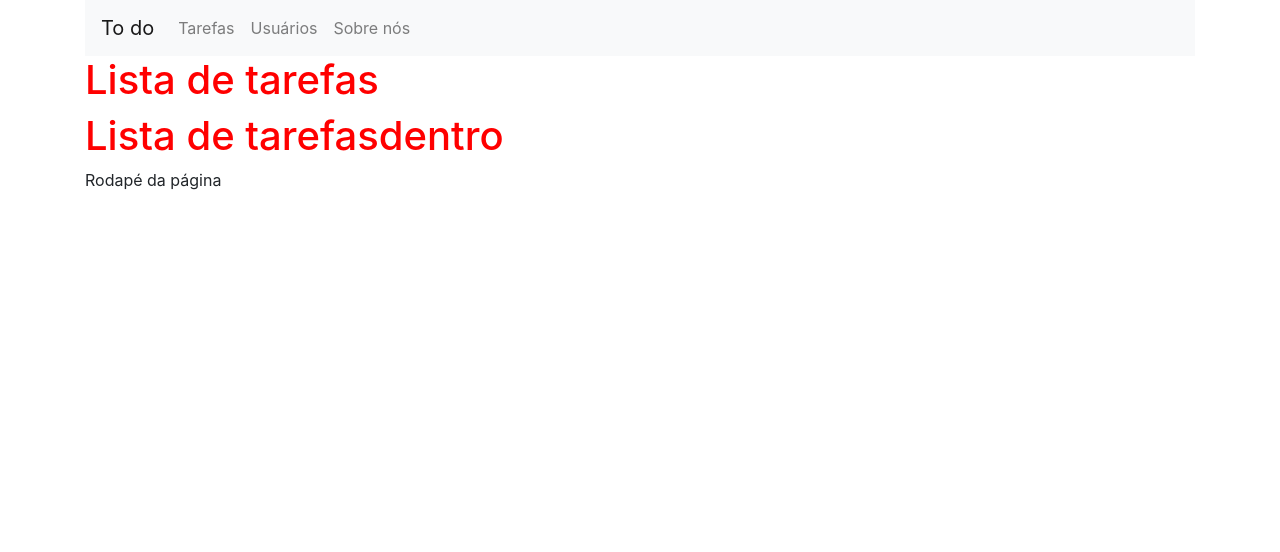
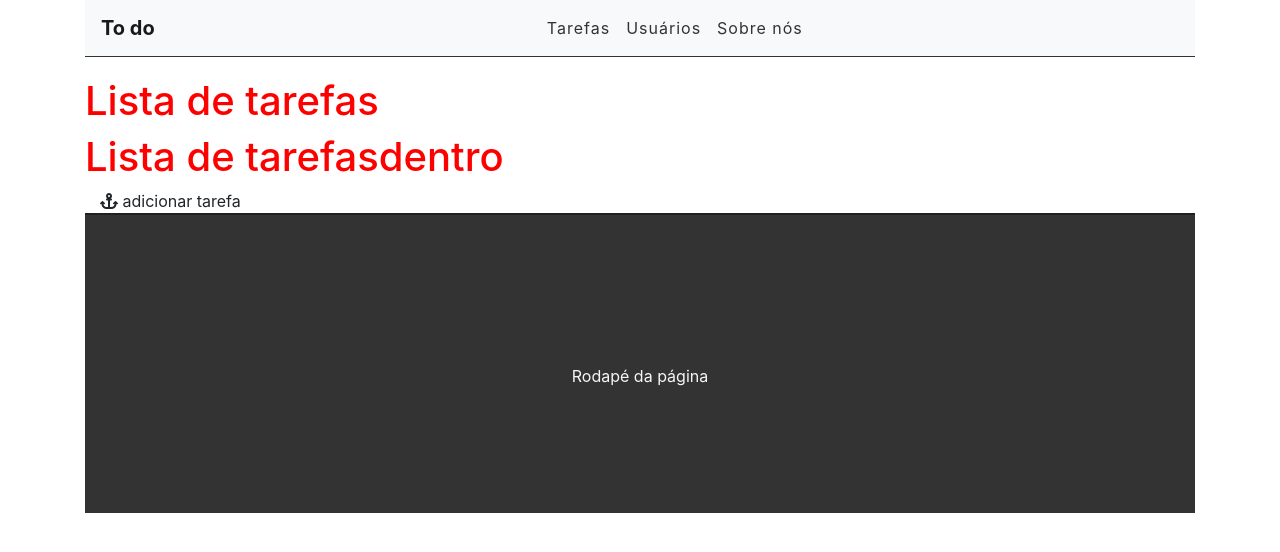
Before and after one commit to diefersonflori/django-python-hora-de-codar, a Django app: page / in a window 1280 px wide. Shown: the top 552 px of the page. Run offline with Django 3.2, Linux system fonts and the light colour scheme; some libraries are stand-ins or nearby versions.

Commit message:
adicionei icone

```diff
--- a/tasks/static/css/style.css
+++ b/tasks/static/css/style.css
@@ -1,3 +1,43 @@
 h1{
     color: red;
 }
+
+.container-fluid{
+    padding: 0; /* assim o espaçamento da div nao caga o layout*/
+
+}
+
+.navbar{
+    border-bottom: 1px solid #333 ; /* barra que fica em baixo bonitinha*/
+    margin-bottom: 20px;
+}
+
+.navbar-nav{
+    margin:auto; /*margem dos botoes*/
+}
+
+.navbar-brand{
+font-weight: bold; /* destaque melhor*/
+
+}
+
+.navbar-light .navbar-nav a.nav-link{
+color: #333;
+letter-spacing: 1px;
+
+}
+
+/*rodapé*/
+footer{
+
+    background-color: #333;
+    height: 300px;
+    border-top: 2px solid #202020;
+}
+
+footer p {
+    color: #f5f5f5;
+    text-align: center;
+    top: 50%;
+    position: relative;
+}
--- a/tasks/templates/base.html
+++ b/tasks/templates/base.html
@@ -8,6 +8,7 @@
     <meta name="viewport" content="width=device-width, initial-scale=1.0">
     <title>{% block titulo %} {% endblock %}</title>
     <link rel="stylesheet" href="https://stackpath.bootstrapcdn.com/bootstrap/4.5.0/css/bootstrap.min.css" integrity="sha384-9aIt2nRpC12Uk9gS9baDl411NQApFmC26EwAOH8WgZl5MYYxFfc+NcPb1dKGj7Sk" crossorigin="anonymous">
+    <script src="https://kit.fontawesome.com/5c475ec209.js" crossorigin="anonymous"></script>
     <link rel="stylesheet" href="{% static 'css/style.css'%}">
 </head>
 
@@ -35,10 +36,10 @@
                   <li class="nav-item">
                     <a class="nav-link" href="#">Sobre nós</a>
                   </li>
+            </div>
 
+        </nav>
 
-            </div>
-          </nav>
 
             {% block conten%}
             {% block conten1%} {% endblock %}
@@ -49,7 +50,11 @@
 
                 </footer>
 
+
+
+
     </div>
+
     <script src="https://stackpath.bootstrapcdn.com/bootstrap/4.5.0/js/bootstrap.bundle.min.js" integrity="sha384-1CmrxMRARb6aLqgBO7yyAxTOQE2AKb9GfXnEo760AUcUmFx3ibVJJAzGytlQcNXd" crossorigin="anonymous"></script>
 <script src="{% static 'js/scripts.js' %}"></script>
 </body>
--- a/tasks/templates/tasks/list.html
+++ b/tasks/templates/tasks/list.html
@@ -5,6 +5,10 @@
 
 {%block conten1 %}
 <h1>Lista de tarefasdentro</h1>
+<div class="col-2 add-div">
+    <i class="fas fa-anchor"></i> adicionar tarefa
+
+</div>
 
 {%endblock%}
 {%endblock%}
```
Lines whose indentation alone changed are shown as unchanged.
